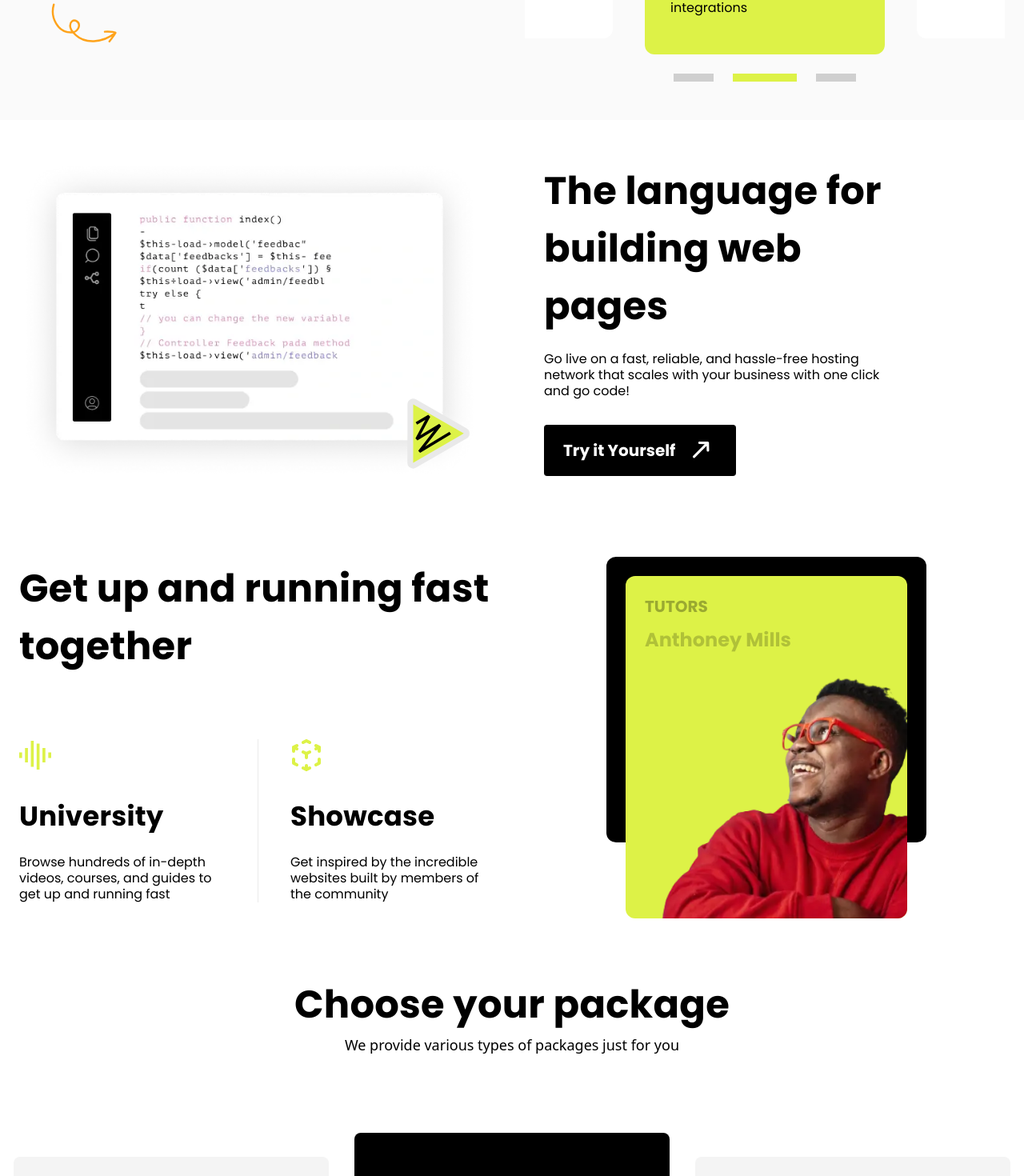
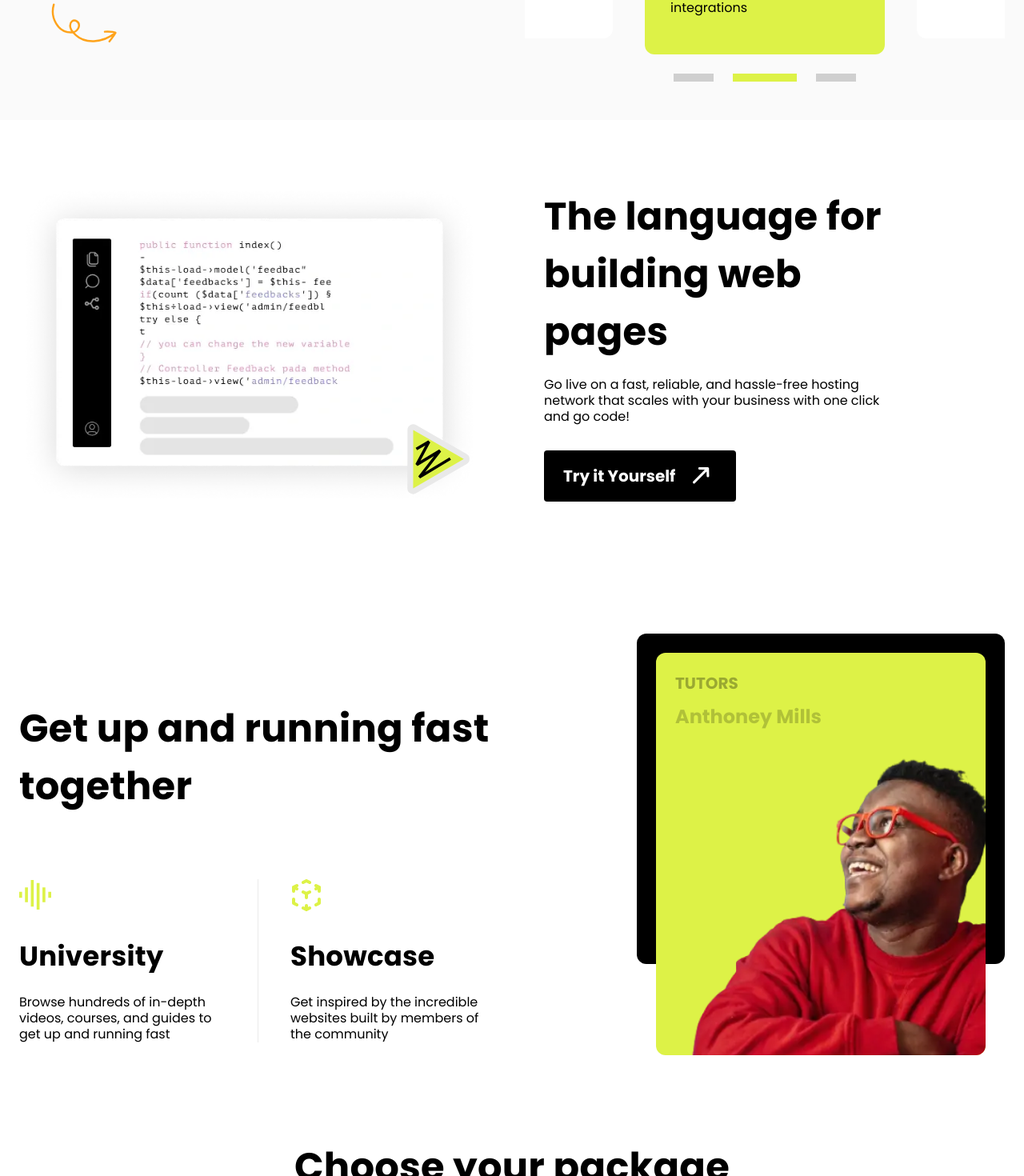
Before and after one commit to pujiragil/Mecode, a React (Vite) app: page / in a window 1280 px wide. Shown: the part 1236-2706 px from the top of the page at 80% size. Built offline with nearby package versions, Linux system fonts and the light colour scheme.

Commit message:
made responsive for all sizes

```diff
--- a/src/components/Card/index.jsx
+++ b/src/components/Card/index.jsx
@@ -1,10 +1,12 @@
-import React from "react";
 import Layout from "../Layout";
 import { Heading, Paragraph } from "../GlobalElements";
 
 const CardPrimary = () => {
   return (
-    <Layout bg="bg-white" padding={["px-5", "py-10", "md:px-6", "md:py-12"]}>
+    <Layout
+      bg="bg-white"
+      padding={["px-5", "py-10", "md:px-6", "md:py-12", "lg:py-20"]}
+    >
       <div className="grid place-items-center gap-20 lg:grid-cols-2">
         <div className="space-y-8 lg:order-2">
           <div className="space-y-5">
@@ -44,11 +46,19 @@ const CardPrimary = () => {
 
 const CardSecondary = () => {
   return (
-    <Layout bg="bg-white" padding={["px-5", "py-10", "md:px-6", "md:py-12"]}>
-      <div className="grid place-items-center gap-10 text-center md:text-left lg:grid-cols-2">
+    <Layout
+      bg="bg-white"
+      padding={["px-5", "py-10", "md:px-6", "md:py-12", "lg:py-20"]}
+    >
+      <div className="grid place-items-center gap-10 text-center md:text-left lg:grid-cols-2 lg:place-items-end ">
+        {/* content */}
         <div className="flex flex-col gap-10">
-          <Heading type="h2" text="Get up and running fast together" />
-          <div className="grid place-items-center divide-y divide-[#E4E4E4] py-10 md:grid-cols-2 md:place-items-center md:divide-x md:divide-y-0 md:divide-[#EAEAEA]">
+          <Heading
+            type="h2"
+            widths={["w-full", "md:w-3/4", "lg:w-full"]}
+            text="Get up and running fast together"
+          />
+          <div className="grid place-items-center divide-y divide-[#E4E4E4] py-10 md:w-3/4 md:grid-cols-2 md:place-items-start md:divide-x  md:divide-y-0 md:divide-[#EAEAEA] lg:w-full">
             <div className="flex w-2/3 flex-col items-center justify-center gap-10 py-10 md:w-full md:items-start md:py-0 md:pr-10">
               <img
                 className="h-10 w-10 object-contain"
@@ -79,7 +89,8 @@ const CardSecondary = () => {
             </div>
           </div>
         </div>
-        <div className="relative max-w-[400px] grid place-items-center p-6 before:absolute before:left-0 before:top-0 before:h-3/4 before:w-full before:rounded-xl before:bg-black">
+        {/* image */}
+        <div className="relative grid max-w-[400px] place-items-center p-6 before:absolute before:left-0 before:top-0 before:h-3/4 before:w-full before:rounded-xl before:bg-black lg:max-w-[400px] lg:max-w-[460px] lg:place-self-end">
           <div className="relative flex w-full justify-end overflow-hidden rounded-xl bg-[#DDF247] p-5">
             <div className="absolute left-6 top-6 space-y-3 text-left font-poppins font-bold">
               <p className="text-xl text-black/30">TUTORS</p>
```
